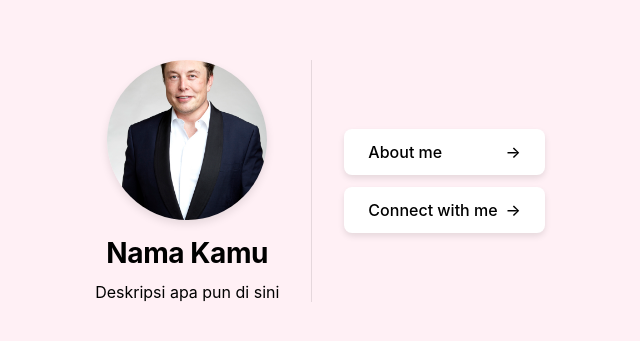
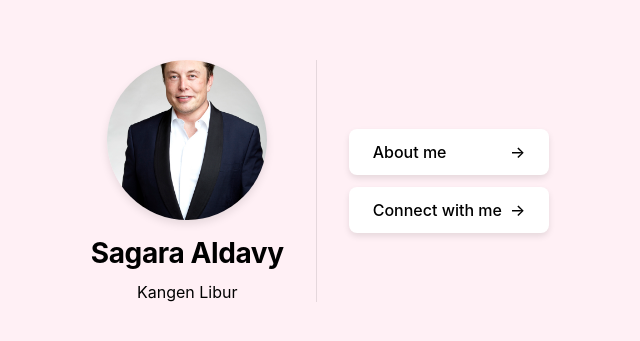
Before and after one commit to Phynopie/fortgrays015, a React (Create React App) app: page / in a window 1280 px wide. Shown: the part 219-560 px from the top of the page, without its empty margins (320-960 px from the left). Built offline with nearby package versions, Linux system fonts and the light colour scheme; a web font is replaced by a local one.

Commit message:
Update App.jsx

```diff
--- a/src/App.jsx
+++ b/src/App.jsx
@@ -48,8 +48,8 @@ export default function App() {
                     <div className="profile-wrapper" ref={profileWrapperRef}>
                         <img src={avatarSrc} alt="Avatar" className="avatar-img" />
 
-                        <h1>Nama Kamu</h1>
-                        <p>Deskripsi apa pun di sini</p>
+                        <h1>Sagara Aldavy</h1>
+                        <p>Kangen Libur</p>
                     </div>
                 </section>
 
```
